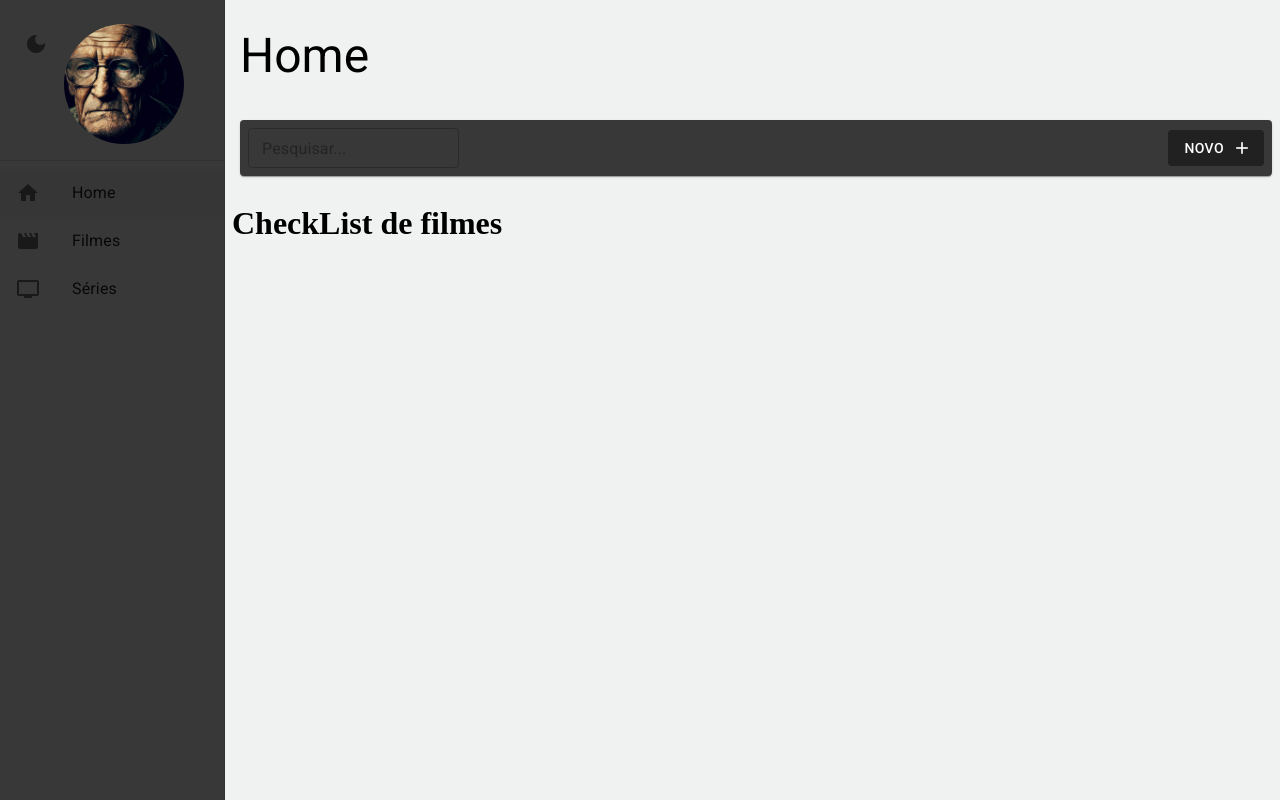
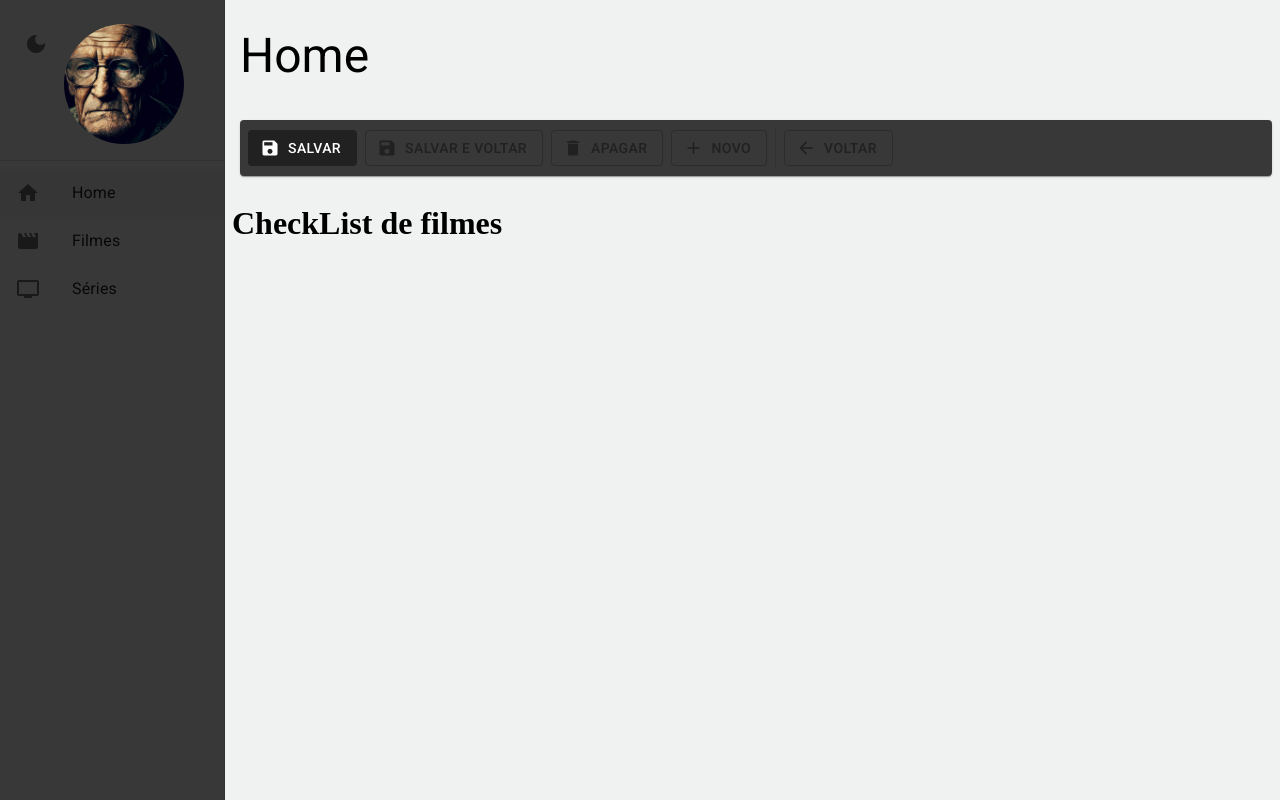
Before and after one commit to ValterGoes/check-movies-and-series, a React (Create React App) app: page / in a window 1280 px wide. Built offline with nearby package versions, Linux system fonts and the light colour scheme.

Commit message:
feat: Ferramertas de detalhes = botões

```diff
--- a/src/pages/home/Home.tsx
+++ b/src/pages/home/Home.tsx
@@ -1,4 +1,4 @@
-import { FerramentasDaListagem } from '../../shared/components';
+import { FerramentasDeDetalhe } from '../../shared/components';
 import { LayoutBaseDePagina } from '../../shared/layouts';
 
 
@@ -10,9 +10,7 @@
         <LayoutBaseDePagina
             titulo='Home'
             barraDeFerramentas={(
-                <FerramentasDaListagem
-                    mostrarInputBusca
-                />
+                <FerramentasDeDetalhe />
             )}
         >
             <h1>CheckList de filmes</h1>
--- /dev/null
+++ b/src/shared/components/ferramentas-de-detalhe/FerramentasDeDetalhe.tsx
@@ -0,0 +1,73 @@
+import { Box, Button, Divider, Icon, Paper, useTheme,  } from '@mui/material';
+
+
+
+export const FerramentasDeDetalhe: React.FC = () => {
+    const theme = useTheme();
+
+    return (
+
+
+        <Box
+        // mudar a cor do fundo
+
+            component={Paper}
+            marginX={1}
+            paddingX={2}
+            padding={1}
+            display='flex'
+            gap={1}
+            alignItems="center"
+            height={theme.spacing(5)}
+        >
+
+            <Button
+                color="primary"
+                disableElevation
+                variant="contained"
+                startIcon={<Icon>save</Icon>}
+            >
+               Salvar
+            </Button>
+
+            <Button
+                color="primary"
+                disableElevation
+                variant="outlined"
+                startIcon={<Icon>save</Icon>}
+            >
+               Salvar e Voltar
+            </Button>
+
+            <Button
+                color="primary"
+                disableElevation
+                variant="outlined"
+                startIcon={<Icon>delete</Icon>}
+            >
+               Apagar
+            </Button>
+
+            <Button
+                color="primary"
+                disableElevation
+                variant="outlined"
+                startIcon={<Icon>add</Icon>}
+            >
+               Novo
+            </Button>
+
+            <Divider  variant='middle' orientation='vertical'/>
+
+            <Button
+                color="primary"
+                disableElevation
+                variant="outlined"
+                startIcon={<Icon>arrow_back</Icon>}
+            >
+               Voltar
+            </Button>
+
+        </Box>
+    );
+};
--- a/src/shared/components/index.ts
+++ b/src/shared/components/index.ts
@@ -1,2 +1,3 @@
 export * from './menu-lateral/MenuLateral';
 export * from './ferramentas-da-listagem/FerramentasDaListagem';
+export * from './ferramentas-de-detalhe/FerramentasDeDetalhe';
```
